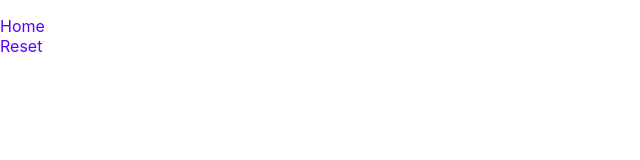
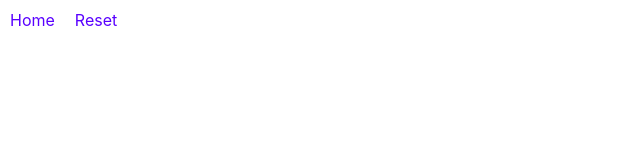
Before and after one commit to JosephThomasVasquez/react-img-resizer, a React (Create React App) app: page / in a window 1280 px wide. Shown: the top 160 px of the page, without its empty margins (0-640 px from the left). Built offline with nearby package versions, Linux system fonts and the light colour scheme.

Commit message:
Adjusted NavBarComponent styling

```diff
--- a/src/App.js
+++ b/src/App.js
@@ -1,4 +1,5 @@
 import NavBarComponent from './components/NavBarComponent';
+
 function App() {
   return (
     <div className="App">
--- a/src/components/NavBarComponent.js
+++ b/src/components/NavBarComponent.js
@@ -2,7 +2,6 @@
 
 const NavBarComponent = () => {
   return (
-    <div>
       <nav className="header">
         <ul>
           <li>
@@ -17,7 +16,6 @@
           </li>
         </ul>
       </nav>
-    </div>
   );
 };
 
--- a/src/mainStyles.css
+++ b/src/mainStyles.css
@@ -1,13 +1,5 @@
 :root {
   --primary-color: rgb(89, 0, 255, 1);
-}
-
-
-#app {
-  font-family: Avenir, Helvetica, Arial, sans-serif;
-  -webkit-font-smoothing: antialiased;
-  -moz-osx-font-smoothing: grayscale;
-  text-align: center;
 }
 
 body {
@@ -26,17 +18,25 @@
 
 
 /* NAVBAR */
+
+.header {
+  display: inline-block;
+  justify-content: center;
+  align-items: center;
+  text-align: center;
+}
 .nav-links {
   text-decoration: none;
 }
 
 ul {
   list-style-type: none;
+  margin: 10px auto;
   padding: 0;
 }
 li {
-  display: block;
-  margin: 0;
+  display: inline-block;
+  margin: 0 10px;
 }
 
 a {
```
